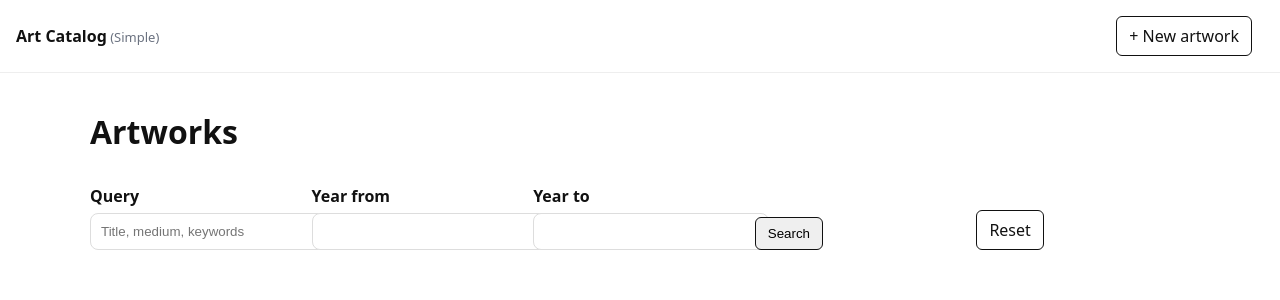
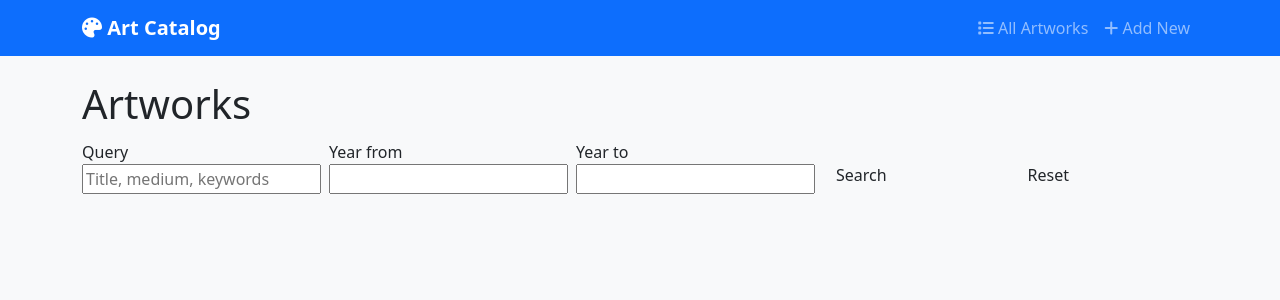
Before and after one commit to FRSname/artworkDB, a FastAPI app: page / in a window 1280 px wide. Shown: the top 300 px of the page. Run offline with FastAPI, Linux system fonts and the light colour scheme; parts of the project's set-up code (start-up, migrations or seed data) failed here and were passed over.

Commit message:
Update base.html

```diff
--- a/app/templates/base.html
+++ b/app/templates/base.html
@@ -1,34 +1,44 @@
-<!doctype html>
+<!DOCTYPE html>
 <html lang="en">
 <head>
-  <meta charset="utf-8">
-  <title>Art Catalog (Simple)</title>
-  <meta name="viewport" content="width=device-width, initial-scale=1">
-  <style>
-    :root{--pad:16px;--gap:12px;--muted:#6b7280}
-    body{font-family:system-ui,-apple-system,Segoe UI,Roboto,Inter,Arial,sans-serif;margin:0;color:#111}
-    header{display:flex;align-items:center;justify-content:space-between;padding:var(--pad);border-bottom:1px solid #eee;position:sticky;top:0;background:#fff;z-index:10}
-    main{padding:var(--pad);max-width:1100px;margin:0 auto}
-    a{color:#111;text-decoration:none}
-    nav a{margin-right:12px}
-    .btn{display:inline-block;padding:8px 12px;border:1px solid #111;border-radius:6px}
-    .grid{display:grid;grid-template-columns:repeat(auto-fill,minmax(220px,1fr));gap:16px}
-    .card{border:1px solid #eee;border-radius:10px;overflow:hidden;display:flex;flex-direction:column;background:#fff}
-    .thumb{aspect-ratio:4/3;object-fit:cover;background:#f3f4f6}
-    .muted{color:var(--muted);font-size:13px}
-    form label{display:block;margin-top:10px;font-weight:600}
-    form input, form select, form textarea{width:100%;padding:10px;border:1px solid #ddd;border-radius:8px;margin-top:6px}
-    form .row{display:grid;grid-template-columns:1fr 1fr 1fr;gap:var(--gap)}
-    textarea{min-height:120px}
-  </style>
+    <meta charset="UTF-8">
+    <meta name="viewport" content="width=device-width, initial-scale=1.0">
+    <title>{% block title %}Art Catalog{% endblock %}</title>
+    <link href="https://cdn.jsdelivr.net/npm/bootstrap@5.1.3/dist/css/bootstrap.min.css" rel="stylesheet">
+    <link href="https://cdnjs.cloudflare.com/ajax/libs/font-awesome/6.0.0/css/all.min.css" rel="stylesheet">
+    <style>
+        body { background-color: #f8f9fa; }
+        .navbar-brand { font-weight: bold; }
+        .card { border: none; box-shadow: 0 2px 4px rgba(0,0,0,0.1); }
+        .artwork-thumbnail { width: 100px; height: 100px; object-fit: cover; border-radius: 8px; }
+        .image-preview { max-width: 200px; max-height: 200px; object-fit: cover; margin: 5px; border-radius: 8px; }
+        .btn-danger-outline { color: #dc3545; border-color: #dc3545; background: white; }
+        .btn-danger-outline:hover { background: #dc3545; color: white; }
+    </style>
+    {% block head %}{% endblock %}
 </head>
 <body>
-  <header>
-    <a href="/"><strong>Art Catalog</strong><span class="muted"> (Simple)</span></a>
-    <nav><a class="btn" href="/artworks/new">+ New artwork</a></nav>
-  </header>
-  <main>
-    {% block content %}{% endblock %}
-  </main>
+    <nav class="navbar navbar-expand-lg navbar-dark bg-primary">
+        <div class="container">
+            <a class="navbar-brand" href="/">
+                <i class="fas fa-palette"></i> Art Catalog
+            </a>
+            <div class="navbar-nav ms-auto">
+                <a class="nav-link" href="/artworks">
+                    <i class="fas fa-list"></i> All Artworks
+                </a>
+                <a class="nav-link" href="/artworks/new">
+                    <i class="fas fa-plus"></i> Add New
+                </a>
+            </div>
+        </div>
+    </nav>
+
+    <main class="container mt-4">
+        {% block content %}{% endblock %}
+    </main>
+
+    <script src="https://cdn.jsdelivr.net/npm/bootstrap@5.1.3/dist/js/bootstrap.bundle.min.js"></script>
+    {% block scripts %}{% endblock %}
 </body>
 </html>
```
